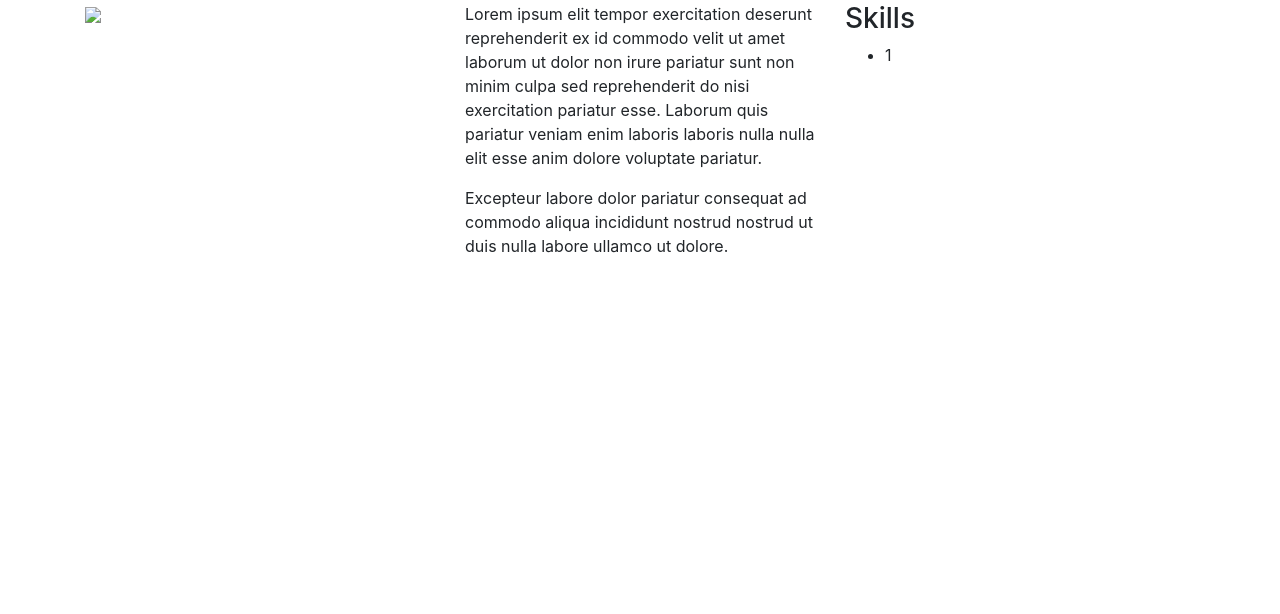
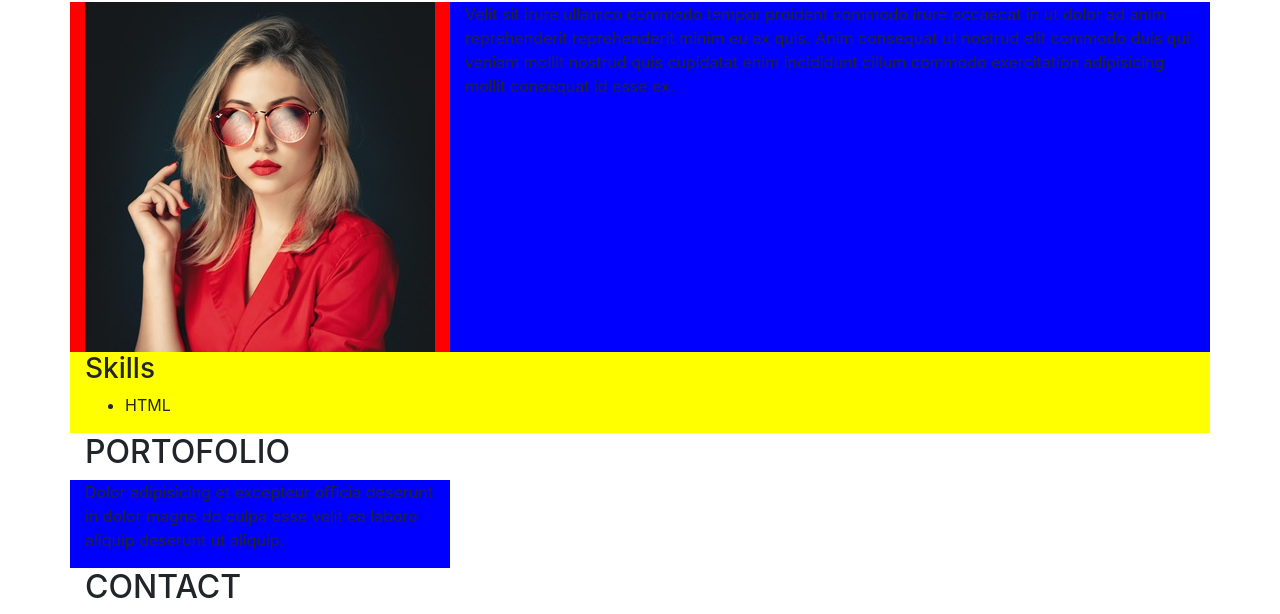
Before and after one commit to panjidwi/wpu-portofolio, a plain HTML site: page index.html in a window 1280 px wide. Shown: the part 484-1098 px from the top of the page. Before the commit the page ends 800 px from the top, so only its background shows below. Drawn offline with nearby package versions, Linux system fonts and the light colour scheme.

Commit message:
Update HTML

```diff
--- a/index.html
+++ b/index.html
@@ -44,9 +44,9 @@
             <li class="nav-item">
               <a class="nav-link" href="#">Profile</a>
             </li>
-            <li class="nav-link">
-              <a class="nav-item" href="#">Experiences</a>
-            </li>
+            <!-- <li class="nav-item">
+              <a class="nav-link" href="#">Experiences</a>
+            </li> -->
             <li class="nav-item">
               <a class="nav-link" href="#">Portofolio</a>
             </li>
@@ -65,7 +65,7 @@
             </div>
             <div class="col-lg-12">
               <p id="web-subtitle" class="lead">Lorem ipsum dolore tempor irure aliquip dolore ut pariatur nisi in amet voluptate et fugiat exercitation reprehenderit exercitation eiusmod.</p>
-              <a class="hero-navigation-butt" href="">
+              <a class="hero-navigation-butt" href="#main-body-content">
                 <ion-icon name="arrow-dropdown-circle"></ion-icon>
               </a>
             </div>
@@ -85,29 +85,61 @@
       <section class="content-container-profile">
         <div class="container">
           <div class="row">
-            <div class="col-md-4">
+            <div class="col-sm-12">
+              <div class="row">
+                <div class="col-md-4" style="background-color: red;">
                   <div class="container-profile-photo">
-                <img src="#" />
+                    <img src="asset/images/pp-placeholder.jpg" />
                   </div>
                 </div>
-            <div class="col-lg">
+                <div class="col-md-8" style="background-color: blue;">
                   <div class="container-about-me">
-                <p>Lorem ipsum elit tempor exercitation deserunt reprehenderit ex id commodo velit ut amet laborum ut dolor non irure pariatur sunt non minim culpa sed reprehenderit do nisi exercitation pariatur esse. Laborum quis pariatur veniam enim laboris laboris nulla nulla elit esse anim dolore voluptate pariatur.</p>
-                <p>Excepteur labore dolor pariatur consequat ad commodo aliqua incididunt nostrud nostrud ut duis nulla labore ullamco ut dolore.</p>
+                    <p>Velit sit irure ullamco commodo tempor proident commodo irure occaecat in ut dolor ad anim reprehenderit reprehenderit minim eu ex quis. Anim consequat ut nostrud elit commodo duis qui veniam mollit nostrud quis cupidatat enim incididunt cillum commodo exercitation adipisicing mollit consequat id esse ex.</p>
                   </div>
                 </div>
-            <div class="col-lg">
+              </div>
+              <div class="row">
+                <div class="col-md-12" style="background-color: yellow;">
                   <div class="container-skill-list">
-                <h3 class="content-skill-title">Skills</h3>
+                    <h3 class="skill-list-title">Skills</h3>
                     <ul>
-                  <li>1</li>
+                      <li>HTML</li>
                     </ul>
                   </div>
                 </div>
               </div>
             </div>
+          </div>
+        </div>
       </section>
-      <!-- Experiences Section -->
+      <!-- portofolio section -->
+      <div class="container">
+        <span class="content-section-title-container">
+          <h2 class="content-section-title">PORTOFOLIO</h2>
+        </span>
+      </div>
+      <section class="content-container-portofolio">
+        <div class="container">
+          <div class="row">
+            <div class="col-sm-12">
+              <div class="row">
+                <div class="col-md-4" style="background-color: blue;">
+                  <div class="container-portofolio">
+                    <p>Dolor adipisicing et excepteur officia deserunt in dolor magna do culpa esse velit ea labore aliquip deserunt ut aliquip.</p>
+                  </div>
+                </div>
+              </div>
+            </div>
+          </div>
+        </div>
+      </section>
+      <!-- contact section -->
+      <div class="container">
+        <span class="content-section-title-container">
+          <h2 class="content-section-title">CONTACT</h2>
+        </span>
+        <section class="content-container-contact"></section>
+      </div>
     </main>
   </div>
 
```
Also changed, not shown: asset/images/pp-placeholder.jpg (added), 1 other file. Lines whose indentation alone changed are shown as unchanged.
